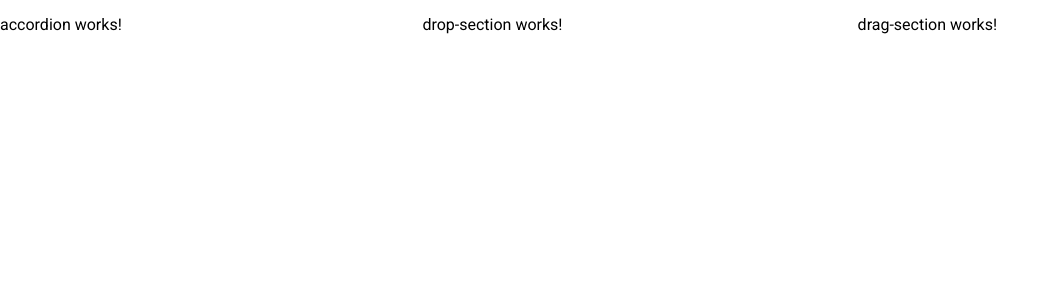
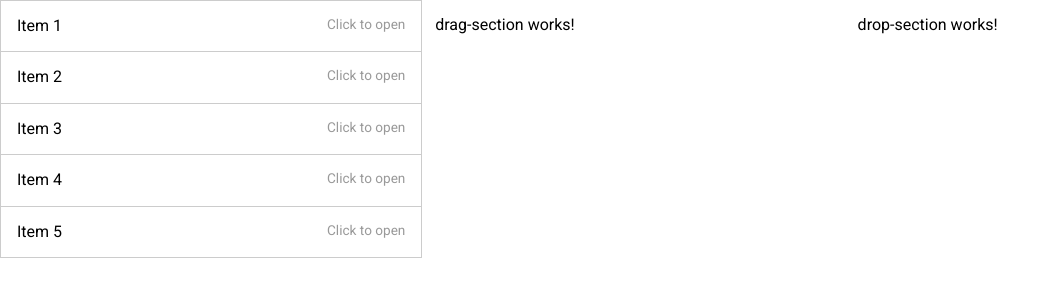
Before and after one commit to Art-Smirnov/forms-builder, an Angular app: page / in a window 1280 px wide. Shown: the top 300 px of the page, without its empty margins (0-1060 px from the left). Built offline with nearby package versions, Linux system fonts and the light colour scheme.

Commit message:
feat: add accordion from mateial angular cdk

```diff
--- a/src/app/accordion/accordion.component.html
+++ b/src/app/accordion/accordion.component.html
@@ -1 +1,28 @@
-<div class="split left"><p>accordion works!</p></div>
+<cdk-accordion class="left">
+  <cdk-accordion-item
+    *ngFor="let item of items; let index = index;"
+    #accordionItem="cdkAccordionItem"
+    class="accordion-item"
+    role="button"
+    tabindex="0"
+    [attr.id]="'accordion-header-' + index"
+    [attr.aria-expanded]="accordionItem.expanded"
+    [attr.aria-controls]="'accordion-body-' + index">
+    <div class="accordion-item-header" (click)="accordionItem.toggle()">
+      {{ item }}
+      <span class="accordion-item-description">
+        Click to {{ accordionItem.expanded ? 'close' : 'open' }}
+      </span>
+    </div>
+    <div
+      class="accordion-item-body"
+      role="region"
+      [style.display]="accordionItem.expanded ? '' : 'none'"
+      [attr.id]="'accordion-body-' + index"
+      [attr.aria-labelledby]="'accordion-header-' + index">
+      Lorem ipsum dolor, sit amet consectetur adipisicing elit. Perferendis
+      excepturi incidunt ipsum deleniti labore, tempore non nam doloribus blanditiis
+      veritatis illo autem iure aliquid ullam rem tenetur deserunt velit culpa?
+    </div>
+  </cdk-accordion-item>
+</cdk-accordion>
--- a/src/app/accordion/accordion.component.scss
+++ b/src/app/accordion/accordion.component.scss
@@ -3,3 +3,43 @@
   height: 100%;
   float: left;
 }
+
+.accordion-item {
+  display: block;
+  border: solid 1px #ccc;
+}
+
+.accordion-item + .accordion-item {
+  border-top: none;
+}
+
+.accordion-item-header {
+  display: flex;
+  align-content: center;
+  justify-content: space-between;
+}
+
+.accordion-item-description {
+  font-size: 0.85em;
+  color: #999;
+}
+
+.accordion-item-header,
+.accordion-item-body {
+  padding: 16px;
+}
+
+.example-accordion-item-header:hover {
+  cursor: pointer;
+  background-color: #eee;
+}
+
+.example-accordion-item:first-child {
+  border-top-left-radius: 4px;
+  border-top-right-radius: 4px;
+}
+
+.example-accordion-item:last-child {
+  border-bottom-left-radius: 4px;
+  border-bottom-right-radius: 4px;
+}
--- a/src/app/accordion/accordion.component.ts
+++ b/src/app/accordion/accordion.component.ts
@@ -5,4 +5,8 @@ import { Component } from '@angular/core';
   templateUrl: './accordion.component.html',
   styleUrls: ['./accordion.component.scss'],
 })
-export class AccordionComponent {}
+export class AccordionComponent {
+  items = ['Item 1', 'Item 2', 'Item 3', 'Item 4', 'Item 5'];
+
+  expandedIndex = 0;
+}
--- a/src/app/app.module.ts
+++ b/src/app/app.module.ts
@@ -2,6 +2,7 @@ import { NgModule } from '@angular/core';
 import { BrowserModule } from '@angular/platform-browser';
 
 import { NoopAnimationsModule } from '@angular/platform-browser/animations';
+import { CdkAccordionModule } from '@angular/cdk/accordion';
 import { AppComponent } from './app.component';
 import { AccordionComponent } from './accordion/accordion.component';
 import { DropSectionComponent } from './drop-section/drop-section.component';
@@ -9,7 +10,7 @@ import { DragSectionComponent } from './drag-section/drag-section.component';
 
 @NgModule({
   declarations: [AppComponent, AccordionComponent, DropSectionComponent, DragSectionComponent],
-  imports: [BrowserModule, NoopAnimationsModule],
+  imports: [BrowserModule, NoopAnimationsModule, CdkAccordionModule],
   providers: [],
   bootstrap: [AppComponent],
 })
--- a/src/app/drag-section/drag-section.component.html
+++ b/src/app/drag-section/drag-section.component.html
@@ -1 +1 @@
-<div class="split right"><p>drag-section works!</p></div>
+<div class="right"><p>drag-section works!</p></div>
--- a/src/app/drop-section/drop-section.component.html
+++ b/src/app/drop-section/drop-section.component.html
@@ -1 +1 @@
-<div class="split center"><p>drop-section works!</p></div>
+<div class="center"><p>drop-section works!</p></div>
--- a/src/app/drop-section/drop-section.component.scss
+++ b/src/app/drop-section/drop-section.component.scss
@@ -1,5 +1,5 @@
 .center {
   width: 33%;
   height: 100%;
-  float: left;
+  float: right;
 }
```
Also changed, not shown: src/styles.scss (+0 -11 lines).
